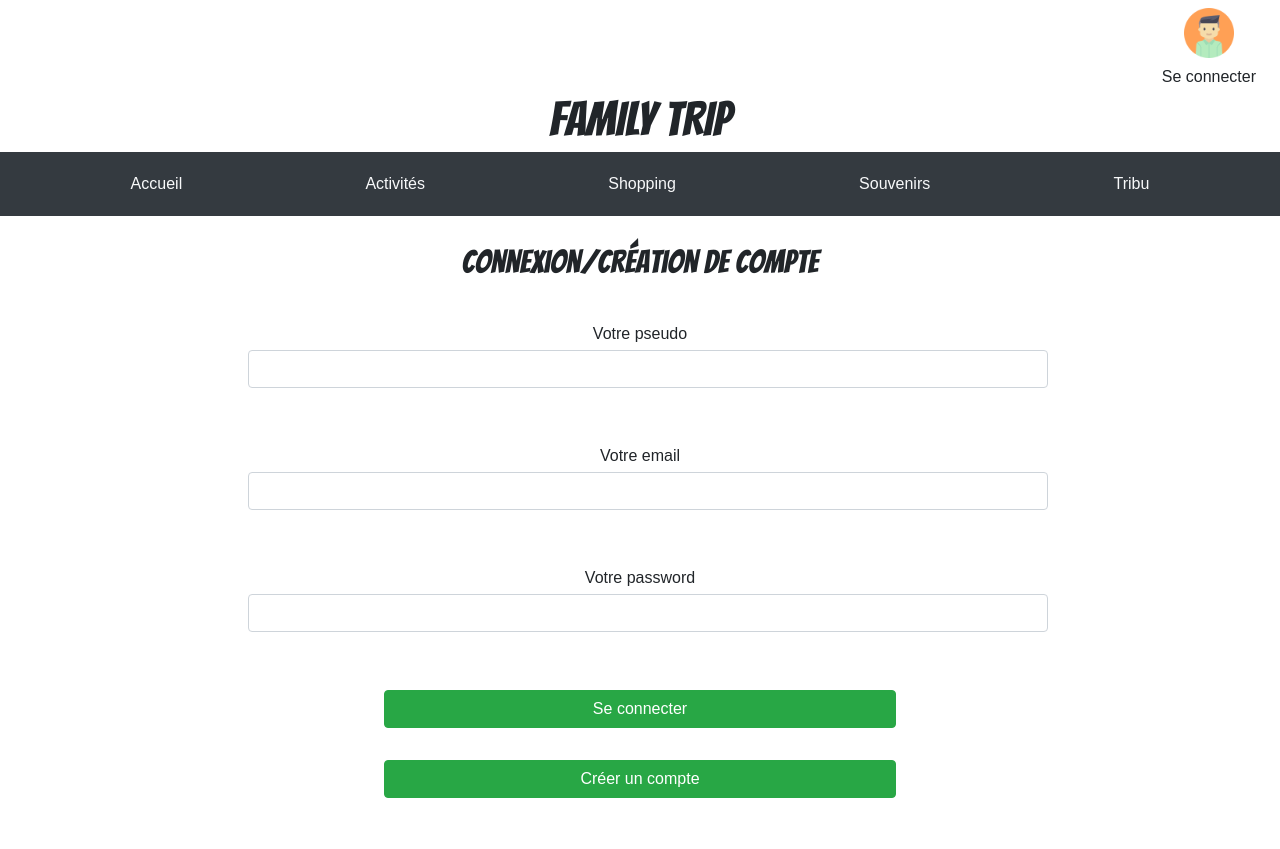
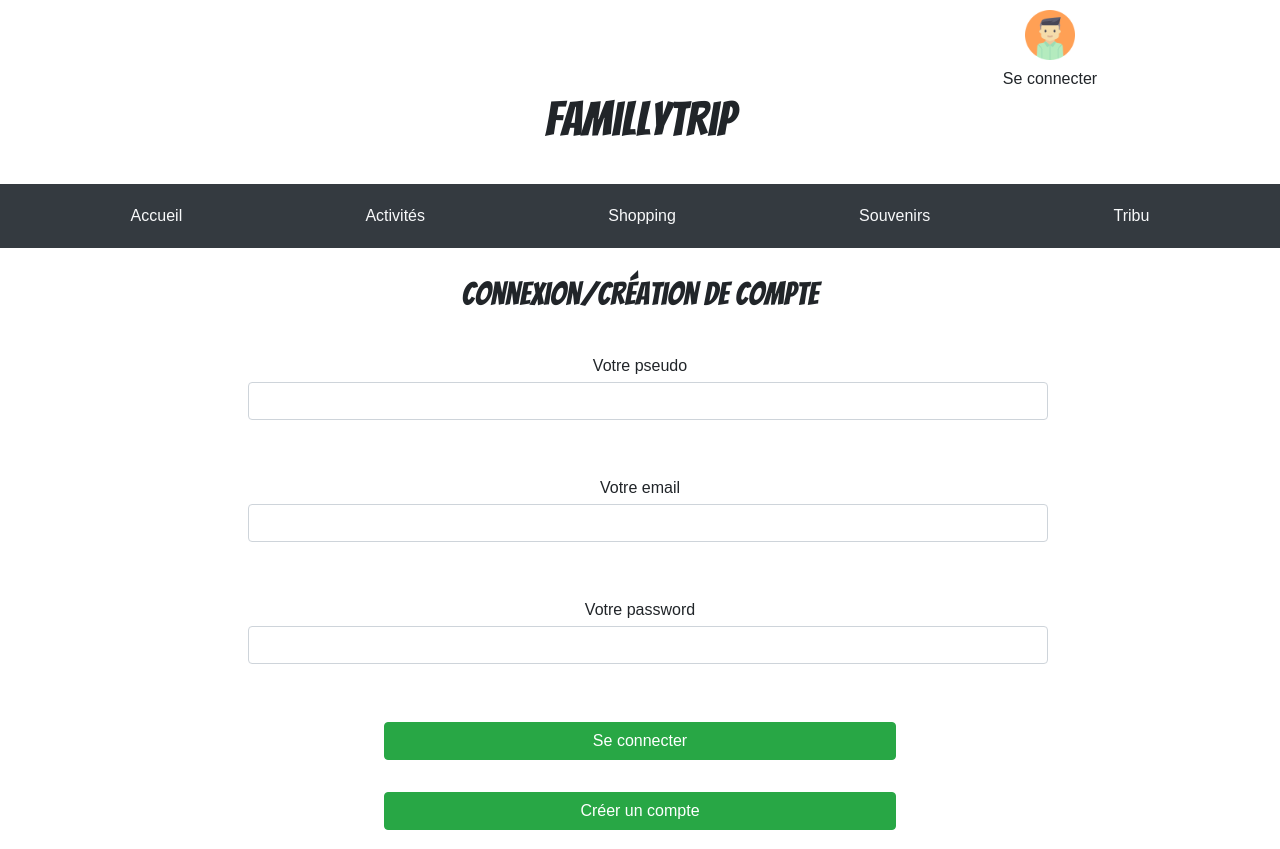
Before and after one commit to francois-michaut/familyTrip-front, a React app: page /Connexion in a window 1280 px wide. Shown: the top 849 px of the page. Built offline with nearby package versions, Linux system fonts and the light colour scheme.

Commit message:
Logo and title ok till 1024px

```diff
--- a/src/components/Header/header.scss
+++ b/src/components/Header/header.scss
@@ -1,16 +1,45 @@
 .header {
+
   background-color: white;
-
+  // margin-bottom: 40px;
   &__title {
-      font-family: 'Bangers', cursive;
-      font-size:3rem;
-
-      @media screen and (min-width:1400px){
-        font-size: 4rem;
-              }
+    @media screen and (max-width:1024px) {
+      display: none;
+    }
+    @media screen and (min-width:1024px) {
+      font-family: "Bangers", cursive;
+      text-align: center;
+      display: block;
+      font-size: 3rem;
+    }
+  }
+  &__titleLogos {
+    height: 130px;
+    @media screen and (min-width:1024px) {
+      height: 80px;
+    }
+  }
+  &__title--img {
+      position: relative;
+      bottom: 170px;
+      width: 300px;
+      @media  screen and (min-width:1024px) {
+        display: none;
+      }
     }
   &__logos {
     display: flex;
+    position: relative;
+    left: 12px;
+    @media screen and (min-width:768px) {
+      position: relative;
+      left: 80px;
+    }
+    @media screen and (min-width:1024px) {
+      position: relative;
+      left: 350px;
+    }
+
   }
 }
 .image__logo {
@@ -22,9 +51,9 @@
 }
 
 .connexionBlock {
-  position:absolute;
-  top: 8px;
-  right: 8px;
+  position:relative;
+  top: 2px;
+  left: 60px;
   text-align: center;
 }
 .dropdown-toggle {
@@ -48,7 +77,3 @@
 .navbar-nav  {
   width: 100%;
 }
-.header__title a:hover {
-  text-decoration: none;
-  color: black;
-}
--- a/src/components/Header/index.js
+++ b/src/components/Header/index.js
@@ -3,7 +3,7 @@
 import './header.scss';
 
 import logoAvatar from 'src/assets/images/kisspng-computer-icons-avatar-login-user-avatar-5ac207e6c8c133.5629676315226654468223.png';
-import logoSite from 'src/assets/images/logoFamilytrip.png';
+import logoSite from 'src/assets/images/logo-title.png';
 import { NavLink } from 'react-router-dom';
 
 // Composant
@@ -30,7 +30,12 @@ function Header() {
           </div>
         </div>
       </div>
-      <h1 className="text-center header__title m-2"><a href="/">FAMILY TRIP</a></h1>
+      <div className="text-center header__titleLogos ">
+        <a href="/">
+          <img className="header__title--img" alt="logo-title" src={logoSite} />
+          <h1 className="header__title">FamillyTrip</h1>
+        </a>
+      </div>
       <nav className="navbar bg-dark d-none d-lg-block navbar-expand-lg bg-light my-2">
         <div className="container-fluid">
           <div className="collapse navbar-collapse " id="navbarNav">
```
Also changed, not shown: src/assets/images/logo-title.png (added).
